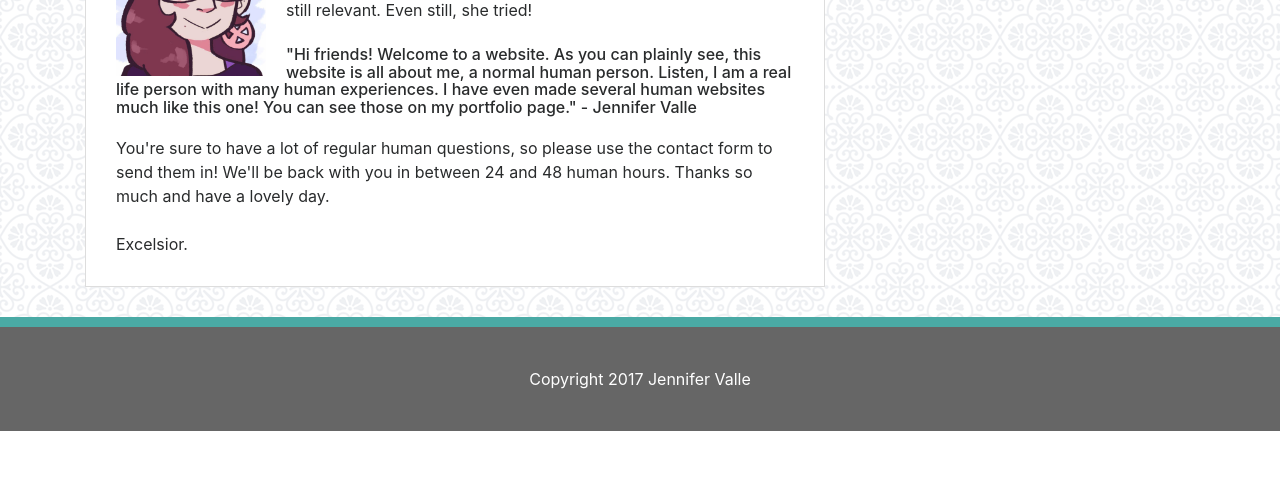
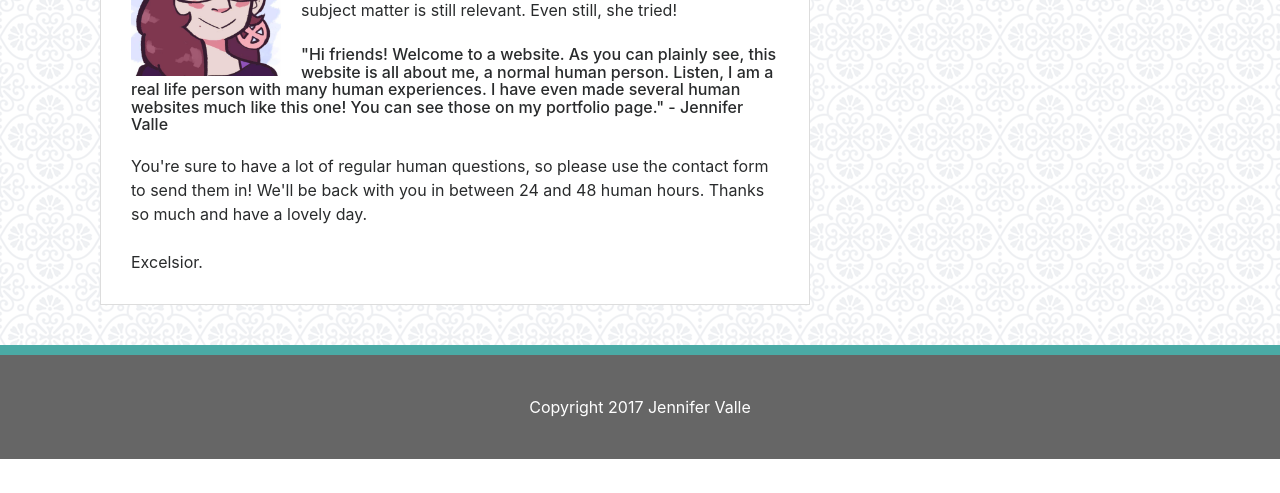
Before and after one commit to jvallexm/Bootstrap-Portfolio, a plain HTML site: page index.html in a window 1280 px wide. Shown: the part 307-800 px from the top of the page. Drawn offline with nearby package versions, Linux system fonts and the light colour scheme.

Commit message:
yay grid

```diff
--- a/assets/style.css
+++ b/assets/style.css
@@ -23,6 +23,9 @@ body{
   padding: 30px;
 	border: 1px solid #dddddd;
 	background-color: #ffffff;
+}
+.inside-pad{
+  padding: 0px 30px 10px 30px;
 }
 .bland{
   text-decoration: none;
--- a/index.html
+++ b/index.html
@@ -47,7 +47,9 @@
 
       	  <!-- About Me -->
 
-          <div id="content" class="col-md-8 text-left">
+          <div class="col-md-8 inside-pad">
+
+          		<section id="content" class="text-left">
 
 		            <h3 class="title teal-text gray-line">
 		              About Me
@@ -70,11 +72,16 @@
 			            <i>Excelsior.</i>
 
 				  	</div>
+
+				</section>
+
           </div>
 
 		  <!-- Connect With Me -->
 
-          <div id="sidebar" class="col-md-4 text-left">
+          <div class="col-md-4 text-left inside-pad">
+
+          		<div id="sidebar">
 
 		            <h5 class="title teal-text gray-line">
 		              Connect With Me
@@ -109,6 +116,8 @@
 			        </center>
 
 			    </div>
+
+          </div>
       </div>
   	</div>
     </div>
@@ -117,9 +126,9 @@
 
 	<div class="teal bar"></div>
 
-	<div id="footer">
+	<footer id="footer">
 		Copyright 2017 Jennifer Valle
-	</div>
+	</footer>
 
 	</body>
 </html>
```
Lines whose indentation alone changed are shown as unchanged.
